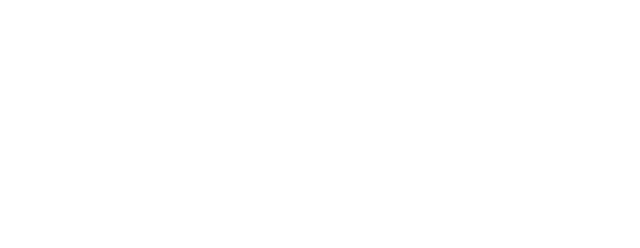
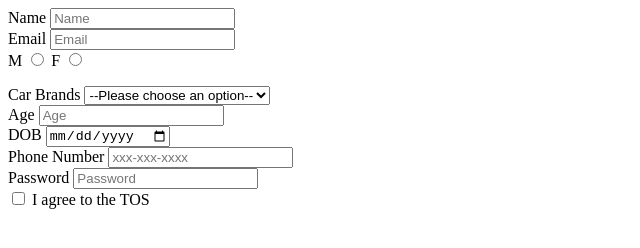
Before and after one commit to acciojob/signup-form-car-Nita-Jambucha51, a website: page main.html in a window 1280 px wide. Shown: the whole page, without its empty margins (0-640 px from the left). Drawn offline with Linux system fonts and the light colour scheme.

Commit message:
created a submission

```diff
--- a/main.html
+++ b/main.html
@@ -11,6 +11,52 @@
     <script type="text/javascript" src="./script.js">
 </script>
 
+	<form method="post">
+		<label for="name">Name</label>
+		<input type="text" id="name" placeholder="Name" required>
+		<br>
+
+		<label for="email">Email</label>
+		<input type="email" id="email" placeholder="Email" required>
+		<br>
+
+
+		<lable for="gender_m">M</lable>
+		<input type="radio" name="gender" id="gender_m" required>
+		<lable for="gender_f">F</lable>
+		<input type="radio"name="gender" id="gender_f" required></p>
+
+		<label for="cars">Car Brands</label>
+		<select name="cars" id="cars" >
+		   <option  disabled selected>--Please choose an option--</option>
+		  <option value="volvo">Volvo</option>
+		  <option value="saab">Saab</option>
+		  <option value="mercedes">Mercedes</option>
+		  <option value="audi">Audi</option>
+		</select>
+		<br>
+
+
+		<label for="age">Age</label>
+		<input type="number" id="age" placeholder="Age" required>
+		<br>
+
+		<label for="dob">DOB</label>
+		<input type="date" id="dob" required>
+		<br>
+
+		<label for="tel">Phone Number</label>
+		<input type="tel" id="tel" placeholder="xxx-xxx-xxxx" required>
+		<br>
+
+		<label for="password">Password</label>
+		<input type="password" id="password" placeholder="Password" required>
+		<br>
+
+		<input type="checkbox" id="tos" required>
+		<label for="tos">I agree to the TOS</label>
+	</form>
+
 </body>
 
 </html>
```
